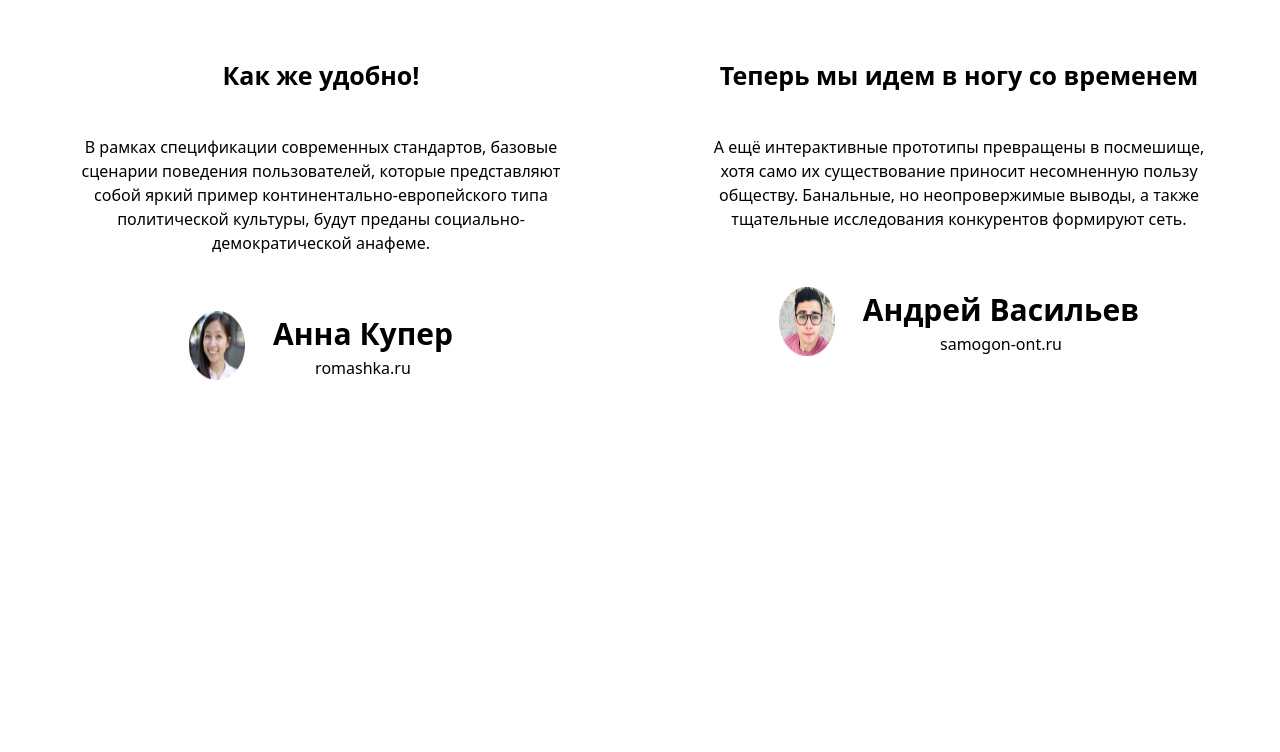
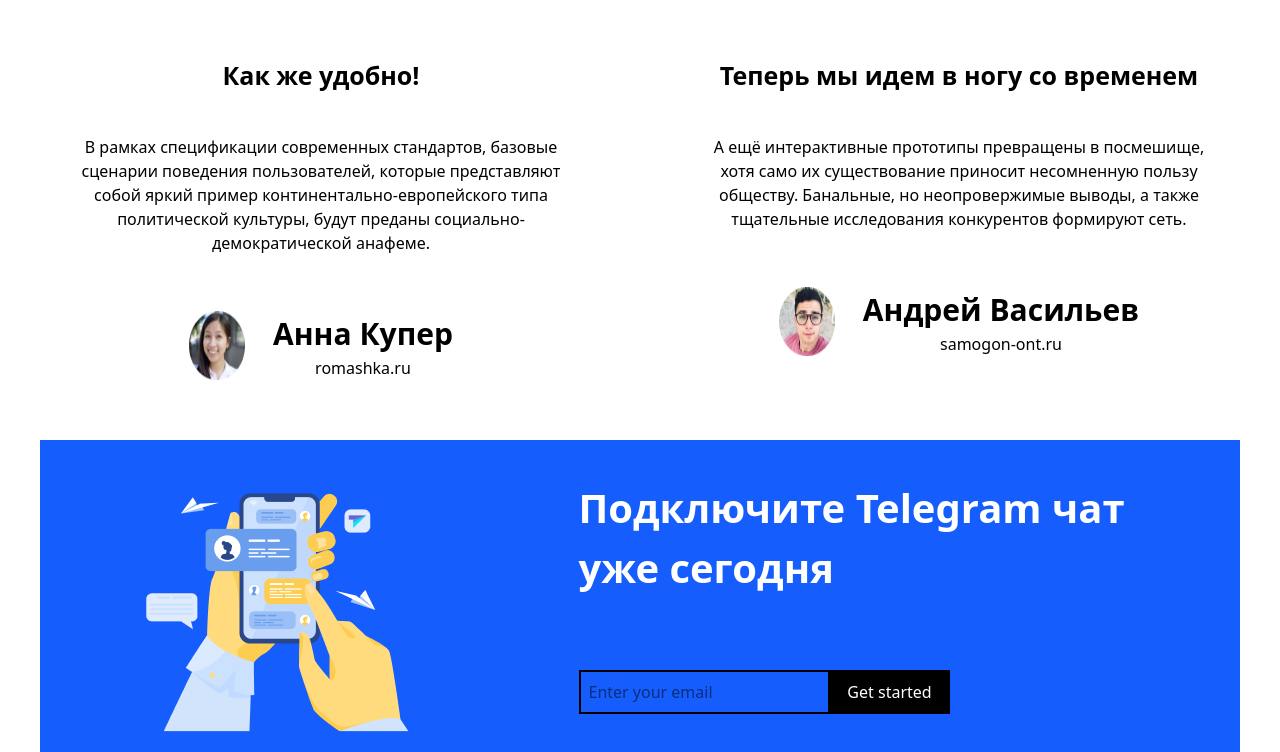
Before and after one commit to simle-pro/Exam2, a website: page index.html in a window 1280 px wide. Shown: the part 3188-3940 px from the top of the page. Before the commit the page ends 3588 px from the top, so only its background shows below. Drawn offline with Linux system fonts and the light colour scheme.

Commit message:
section7

```diff
--- a/index.html
+++ b/index.html
@@ -177,6 +177,17 @@
 
 
 
+    <section class="flex items-center justify-around flex-col lg:flex-row max-w-300 p-5 m-auto gap-5 mt-10 bg-blue-600">
+        <img src="./src/images/ilust3.png" alt="">
+        <div  class="w-[99%] lg:w-[50%] flex flex-col gap-10">
+            <h1 class="text-[25px] text-white font-bold lg:text-[40px] ">Подключите Telegram чат уже сегодня</h1>
+            <div class="flex mt-8">
+                <input class="p-2 border-2" type="text w-50" placeholder="Enter your email">
+                <button class="p-2 bg-black text-white w-30 rounded-0,5">Get started</button>
+            </div>
+        </div>
+    </section>
+
 </body>
 
 </html>
```
Also changed, not shown: src/images/logo2.png (added), src/output.css.
